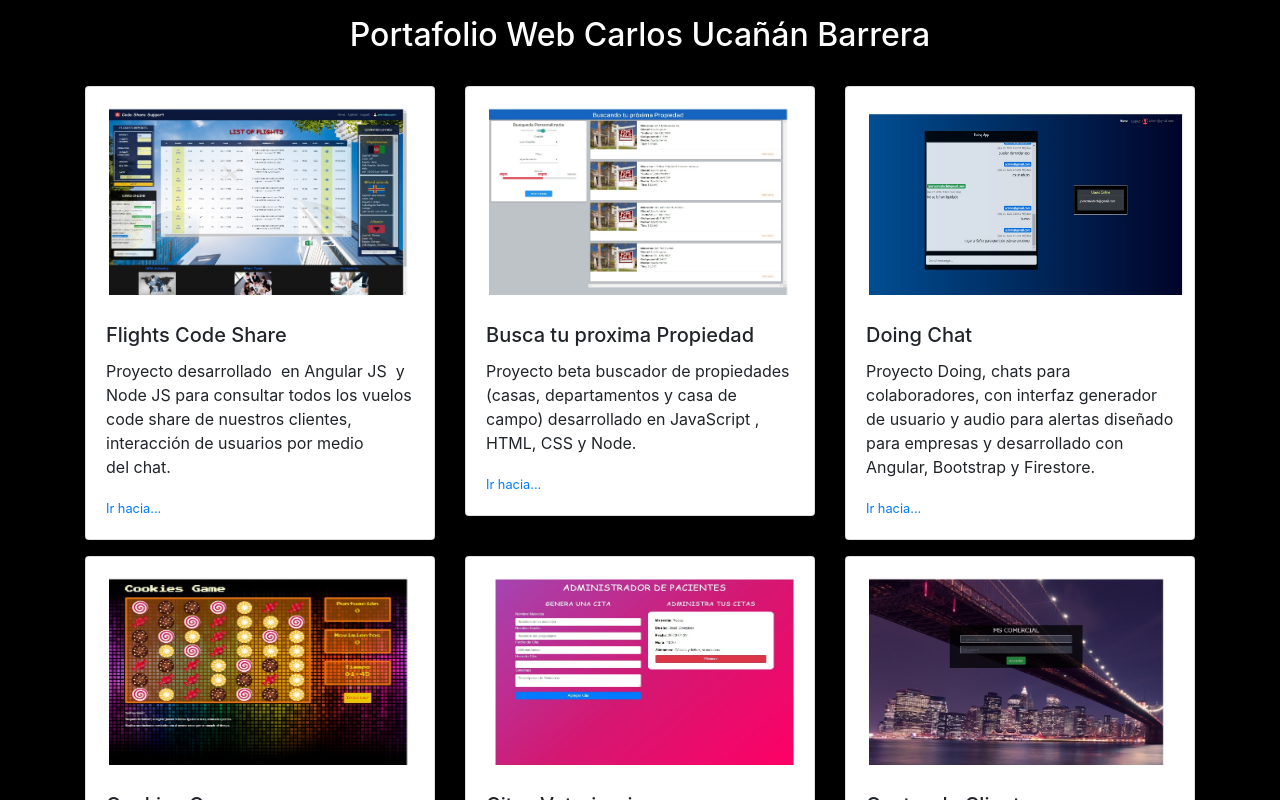
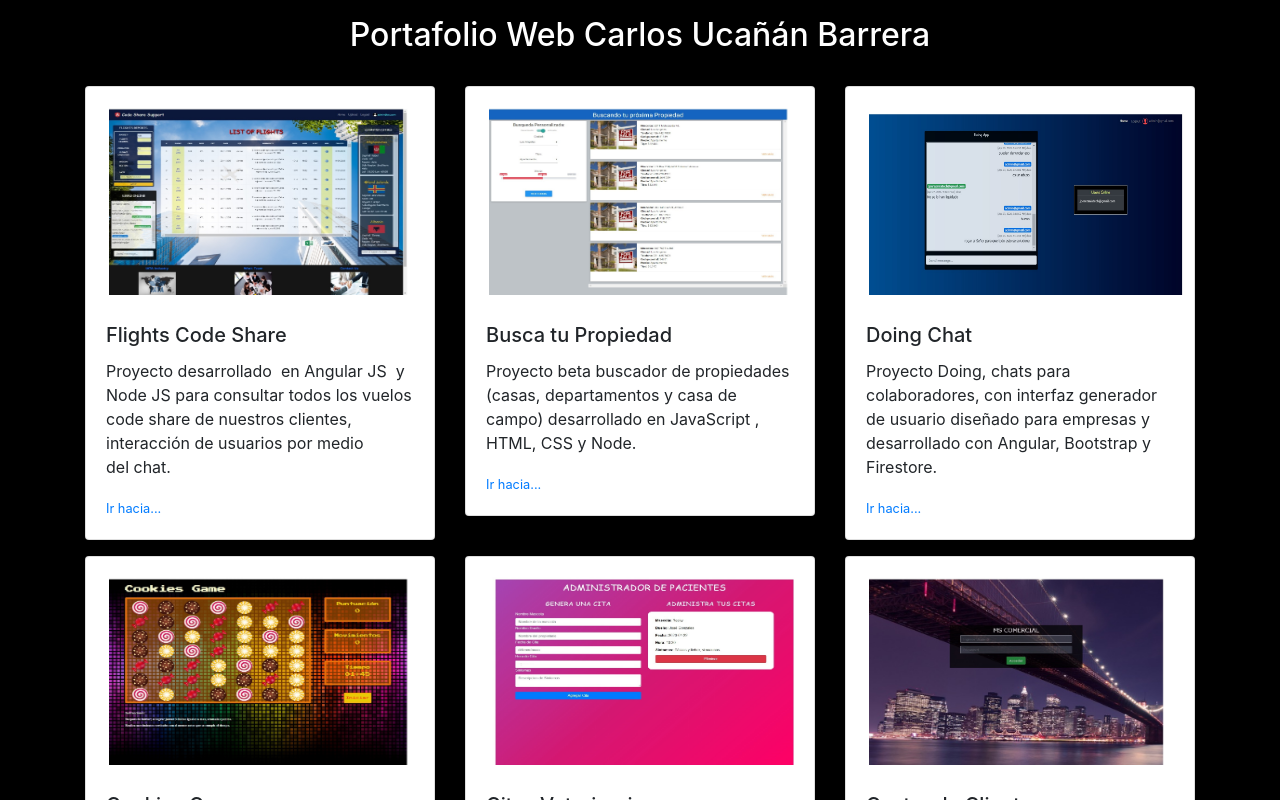
Before and after one commit to JonaSoft/portafolio, an Angular app: page / in a window 1280 px wide. Shown: the top 800 px of the page. Built offline with nearby package versions, Linux system fonts and the light colour scheme.

Commit message:
prototipo2

```diff
--- a/src/app/components/home/home.component.html
+++ b/src/app/components/home/home.component.html
@@ -22,7 +22,7 @@
                     <img src="../../../assets/img/buscador.jpg" class="card-img-top m-2"  width="100%" height="200"alt="...">
                     </div>
                     <div class="card-body">
-                      <h5 class="card-title">Busca tu proxima Propiedad</h5>
+                      <h5 class="card-title">Busca tu Propiedad</h5>
                       <p class="card-text">Proyecto beta buscador de propiedades (casas, departamentos y casa de campo) desarrollado en JavaScript , HTML, CSS y Node.</p>
                       <p class="card-text"><small class="text-muted"><a href="https://app-buscarcasa.herokuapp.com" target="_black">Ir hacia...</a></small></p>
                     </div>
@@ -35,7 +35,7 @@
                     </div>
                     <div class="card-body">
                       <h5 class="card-title">Doing Chat</h5>
-                      <p class="card-text">Proyecto Doing, chats para colaboradores, con interfaz generador de usuario y audio para alertas diseñado para empresas y desarrollado con Angular, Bootstrap y Firestore.</p>
+                      <p class="card-text">Proyecto Doing, chats para colaboradores, con interfaz generador de usuario diseñado para empresas y desarrollado con Angular, Bootstrap y Firestore.</p>
                       <p class="card-text"><small class="text-muted"><a href="https://doing.netlify.app" target="_black">Ir hacia...</a></small></p>
                     </div>
                   </div>
```
